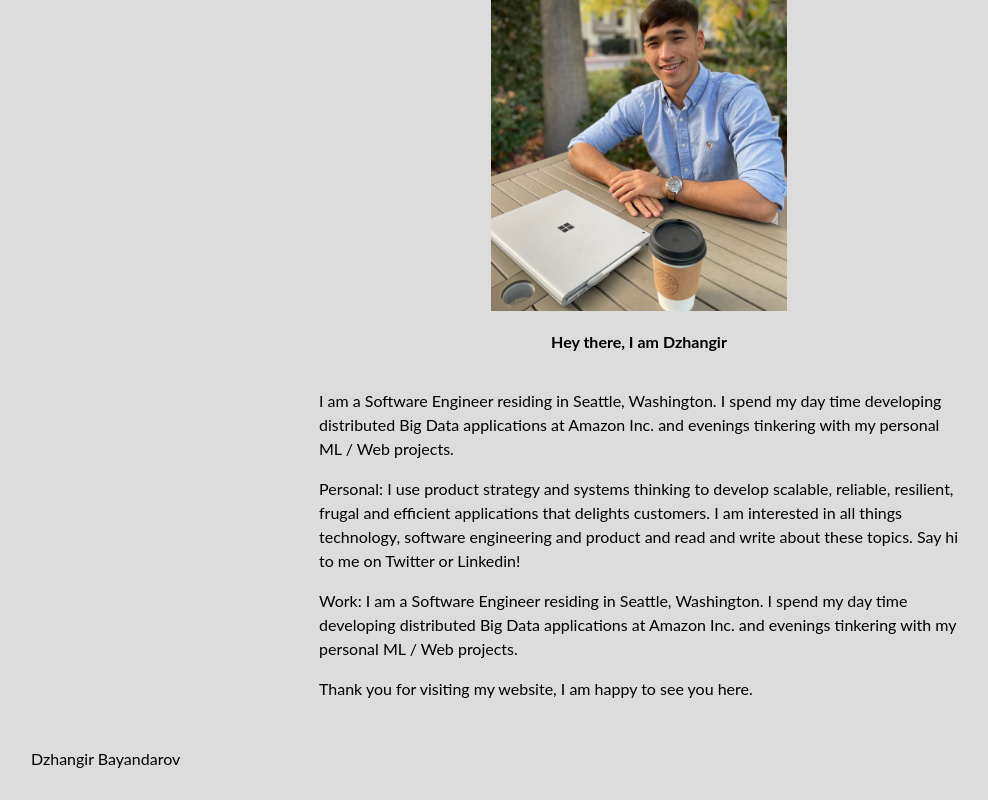
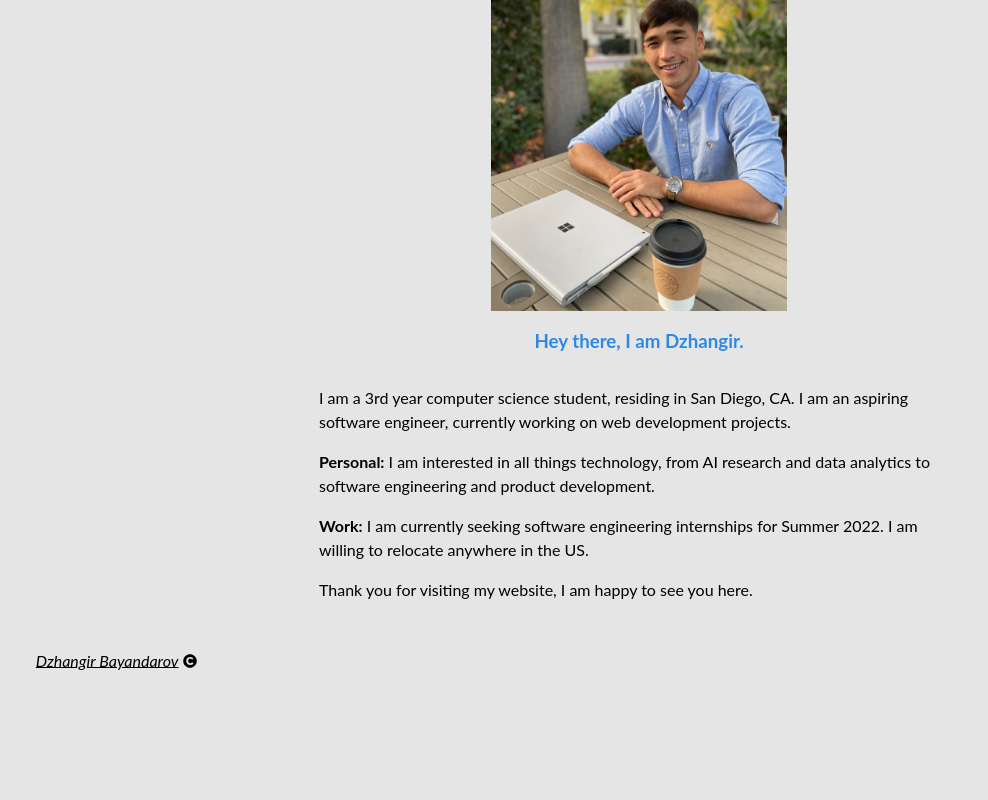
Before and after one commit to Dzhango/personal-blog, a Next.js app: page / in a window 1280 px wide. Shown: the part 358-1158 px from the top of the page, without its empty margins (1-989 px from the left). After the commit the page ends 1059 px from the top, so only its background shows below. Built offline with nearby package versions, Linux system fonts and the light colour scheme.

Commit message:
Finished home page

```diff
--- a/components/Footer.js
+++ b/components/Footer.js
@@ -1,12 +1,15 @@
 import Link from 'next/link';
-import styles from '../styles/Footer.module.css'
+import styles from '../styles/Footer.module.css';
+import { FontAwesomeIcon } from "@fortawesome/react-fontawesome"; // Import the FontAwesomeIcon component
+import { faCopyright } from "@fortawesome/free-solid-svg-icons"
 
 const Footer = () => {
     return (
         <div className={styles.footer}>
             <Link href="/">
-                    Dzhangir Bayandarov
+                Dzhangir Bayandarov
             </Link>
+            <FontAwesomeIcon icon={faCopyright} size="sm" />
         </div>
     )
 }
--- a/pages/index.js
+++ b/pages/index.js
@@ -14,12 +14,12 @@ export default function Home() {
       </Head>
       <div className={styles.container}>
       <Image src={profilePic} alt="Picture of the author" />
-      <h4> Hey there, I am Dzhangir </h4>
+      <h3> <strong>Hey there, I am Dzhangir.</strong></h3>
       </div>
       <div className={styles.textContainer}>
-          <p className={styles.textItem}> I am a Software Engineer residing in Seattle, Washington. I spend my day time developing distributed Big Data applications at Amazon Inc. and evenings tinkering with my personal ML / Web projects.</p>
-          <p className={styles.textItem}><span>Personal:</span> I use product strategy and systems thinking to develop scalable, reliable, resilient, frugal and efficient applications that delights customers. I am interested in all things technology, software engineering and product and read and write about these topics. Say hi to me on Twitter or Linkedin!</p>
-          <p className={styles.textItem}> <span>Work:</span> I am a Software Engineer residing in Seattle, Washington. I spend my day time developing distributed Big Data applications at Amazon Inc. and evenings tinkering with my personal ML / Web projects.</p>
+          <p className={styles.textItem}> I am a 3rd year computer science student, residing in San Diego, CA. I am an aspiring software engineer, currently working on web development projects.</p>
+          <p className={styles.textItem}><span className={styles.paragraph}>Personal:</span> I am interested in all things technology, from AI research and data analytics to software engineering and product development.</p>
+          <p className={styles.textItem}> <span className={styles.paragraph}>Work:</span> I am currently seeking software engineering internships for Summer 2022. I am willing to relocate anywhere in the US.  </p>
           <p className={styles.textItem}> Thank you for visiting my website, I am happy to see you here.</p>
       </div>
     </>
--- a/styles/Footer.module.css
+++ b/styles/Footer.module.css
@@ -1,3 +1,9 @@
 .footer {
     padding: 2em;
+    font-style: italic;
+    text-decoration: underline;
 }
+
+.footer a {
+    padding: 0.3em;
+}
--- a/styles/Home.module.css
+++ b/styles/Home.module.css
@@ -6,7 +6,8 @@
   align-items: center;
   height: auto;
   max-width: 312px;
-  margin: 1em auto ;
+  margin: 1em auto;
+  color: #2f89e4;
 }
 
 .textContainer {
@@ -19,7 +20,11 @@
   font-size: 1em;
 }
 
-.main {
+.paragraph {
+  font-weight: 700;
+}
+
+/* .main {
   padding: 5rem 0;
   flex: 1;
   display: flex;
@@ -129,4 +134,4 @@
     width: 100%;
     flex-direction: column;
   }
-}
+} */
--- a/styles/globals.css
+++ b/styles/globals.css
@@ -3,7 +3,7 @@ body {
   padding: 0;
   margin: 0;
   font-family: 'lato', 'Karla', 'Helvetica Neue', Helvetica, sans-serif;
-  background-color:	#DCDCDC;
+  background-color:	#E5E5E6;
 }
 
 a {
```
Also changed, not shown: pages/blog.js (+3 -5 lines), pages/projects.js (+3 -5 lines), pages/resume.js (+8 -1 lines).
